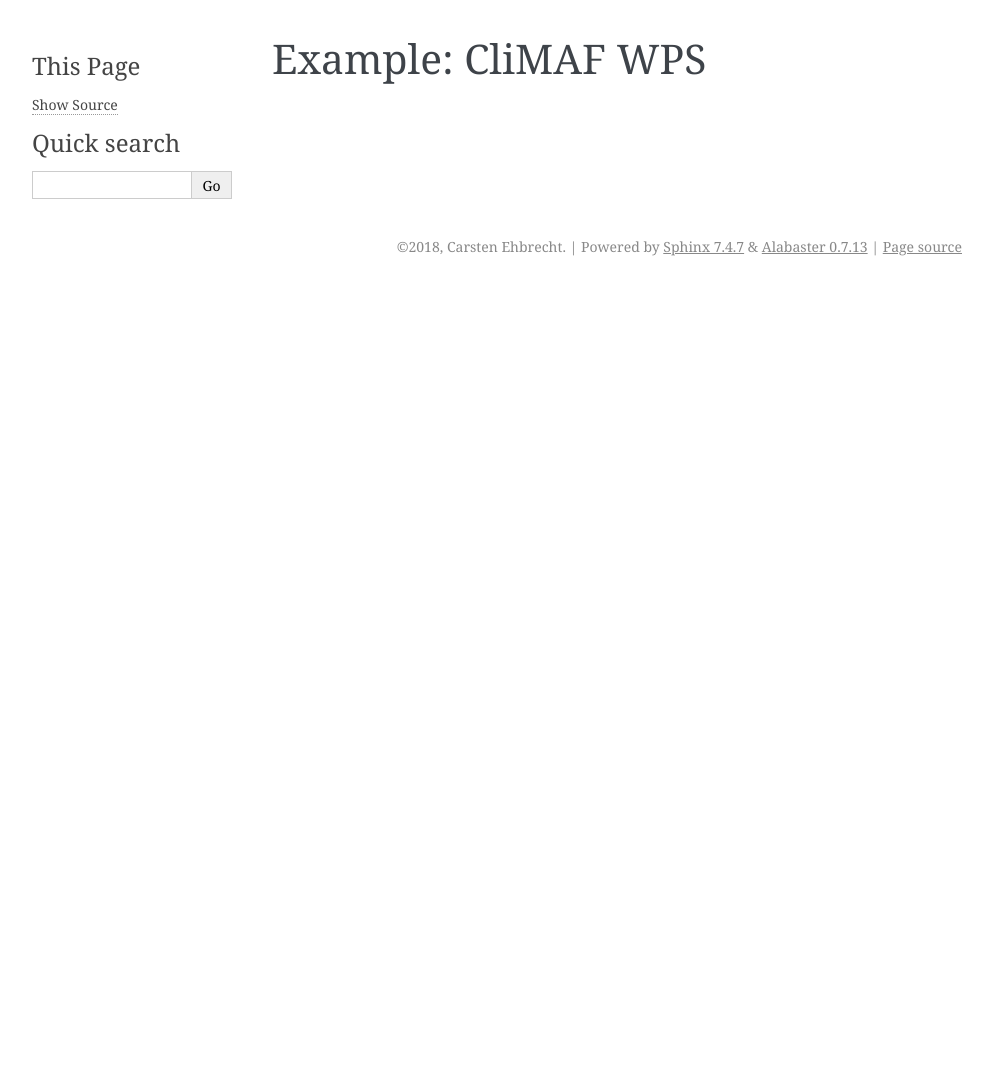
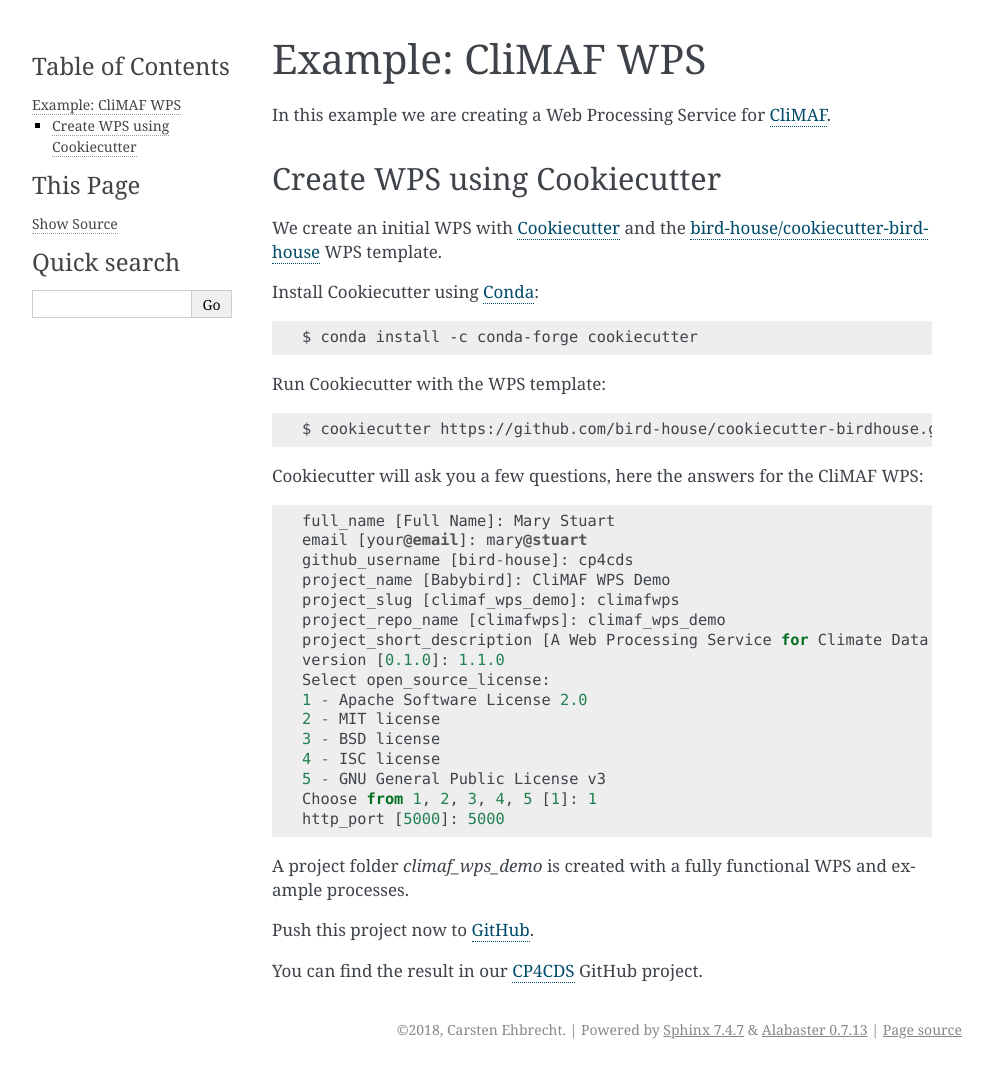
Before and after one commit to cp4cds/sdds, a Sphinx documentation site: the page built from docs/source/examples/climaf_wps.rst, in a window 1280 px wide. Shown: the whole page, without its empty margins (148-1141 px from the left). Built offline with Sphinx 7.4.7, drawn with Linux system fonts in a browser that asks for light colours; before the commit the page ends 900 px from its top, so only the background shows below that.

Commit message:
added cookiecutter section

```diff
--- a/docs/source/examples/climaf_wps.rst
+++ b/docs/source/examples/climaf_wps.rst
@@ -2,3 +2,51 @@
 
 Example: CliMAF WPS
 ===================
+
+In this example we are creating a Web Processing Service for CliMAF_.
+
+Create WPS using Cookiecutter
+-----------------------------
+
+We create an initial WPS with Cookiecutter_ and the `bird-house/cookiecutter-birdhouse`_ WPS template.
+
+Install Cookiecutter using Conda_::
+
+  $ conda install -c conda-forge cookiecutter
+
+Run Cookiecutter with the WPS template::
+
+  $ cookiecutter https://github.com/bird-house/cookiecutter-birdhouse.git
+
+Cookiecutter will ask you a few questions, here the answers for the CliMAF WPS::
+
+  full_name [Full Name]: Mary Stuart
+  email [your@email]: mary@stuart
+  github_username [bird-house]: cp4cds
+  project_name [Babybird]: CliMAF WPS Demo
+  project_slug [climaf_wps_demo]: climafwps
+  project_repo_name [climafwps]: climaf_wps_demo
+  project_short_description [A Web Processing Service for Climate Data Analysis.]: A Web Processing Service for CliMAF.
+  version [0.1.0]: 1.1.0
+  Select open_source_license:
+  1 - Apache Software License 2.0
+  2 - MIT license
+  3 - BSD license
+  4 - ISC license
+  5 - GNU General Public License v3
+  Choose from 1, 2, 3, 4, 5 [1]: 1
+  http_port [5000]: 5000
+
+A project folder `climaf_wps_demo` is created with a fully functional WPS and example processes.
+
+Push this project now to `GitHub <https://help.github.com/articles/adding-an-existing-project-to-github-using-the-command-line/>`_.
+
+You can find the result in our `CP4CDS <https://github.com/cp4cds/climaf-wps-demo>`_ GitHub project.
+
+
+
+
+.. _Cookiecutter: https://github.com/audreyr/cookiecutter
+.. _`bird-house/cookiecutter-birdhouse`: https://github.com/bird-house/cookiecutter-birdhouse
+.. _CliMAF: http://climaf.readthedocs.io/en/latest
+.. _Conda: https://conda.io/docs/index.html
```
